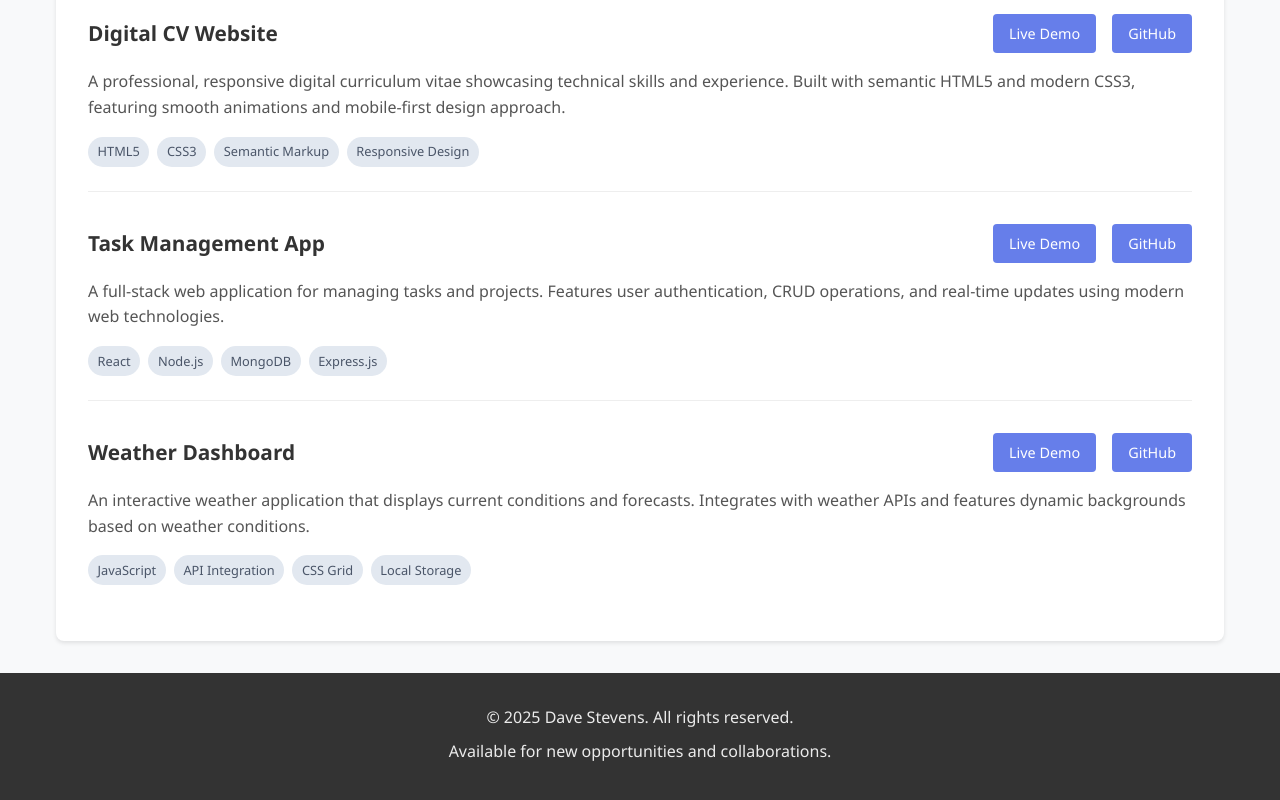
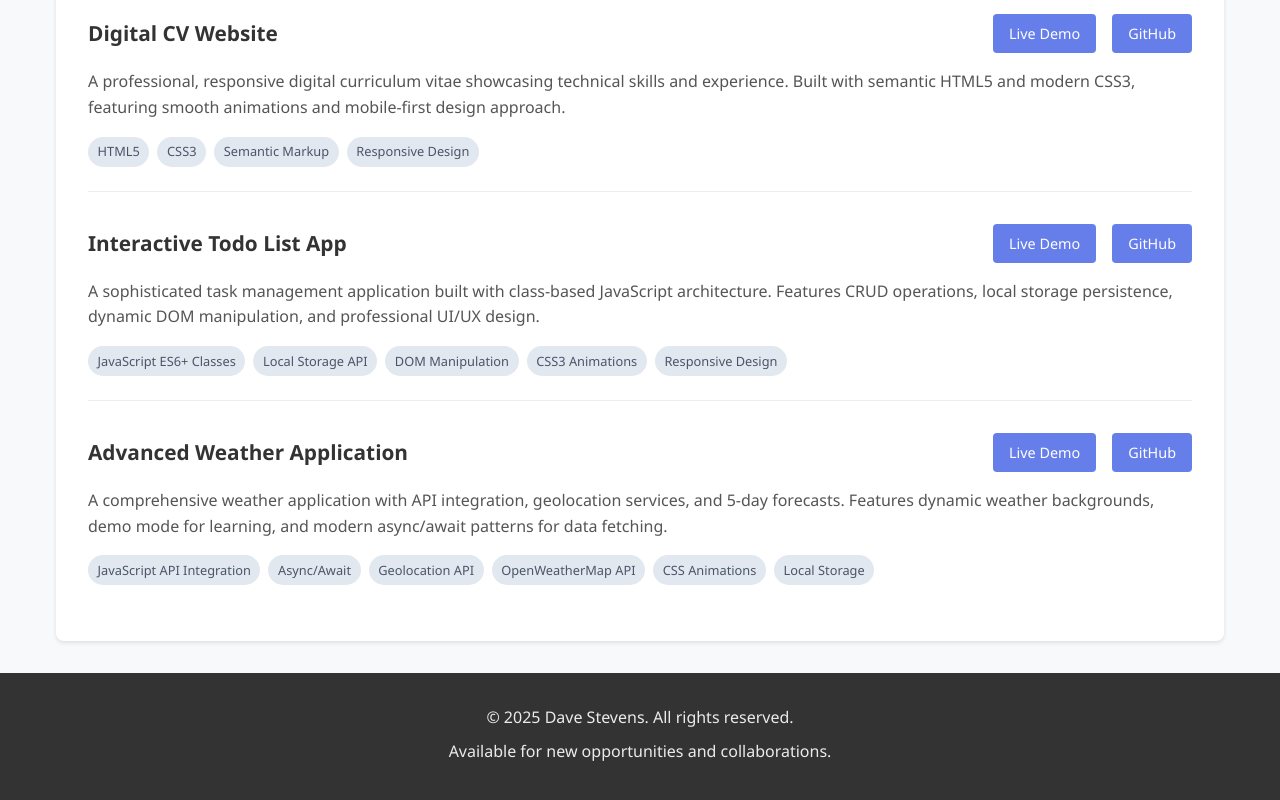
Before and after one commit to Raider2001/digital-cv, a plain HTML site: page index.html in a window 1280 px wide. Shown: the part 4449-5249 px from the top of the page. Drawn offline with Linux system fonts and the light colour scheme.

Commit message:
Update CV with Advanced Weather Application project
- Add comprehensive weather app showcase with API integration
- Update Todo List app with accurate GitHub links and live demo
- Highlight advanced JavaScript concepts: classes, async/await, APIs
- Demonstrate progressive skill development across projects

```diff
--- a/index.html
+++ b/index.html
@@ -267,7 +267,10 @@
                         <a href="https://github.com/Raider2001/todo-list-app" class="project-link">GitHub</a>
                     </div>
                 </header>
-                <p class="project-description">A modern, feature-rich todo application built with class-based JavaScript architecture. Includes local storage persistence, CRUD operations, filtering, real-time updates, and responsive design. Demonstrates advanced object-oriented programming concepts and modern web development practices.</p>
+                <p class="project-description">A modern, feature-rich todo application built with class-based JavaScript
+                    architecture. Includes local storage persistence, CRUD operations, filtering, real-time updates, and
+                    responsive design. Demonstrates advanced object-oriented programming concepts and modern web
+                    development practices.</p>
                 <div class="project-tech">
                     <span class="tech-tag">JavaScript ES6+ Classes</span>
                     <span class="tech-tag">Local Storage API</span>
@@ -319,37 +322,37 @@
 
             <article class="project-item">
                 <header class="project-header">
-                    <h3>Task Management App</h3>
+                    <h3>Interactive Todo List App</h3>
+                    <div class="project-links">
+                        <a href="https://raider2001.github.io/todo-list-app/" class="project-link">Live Demo</a>
+                        <a href="https://github.com/Raider2001/todo-list-app" class="project-link">GitHub</a>
+                    </div>
+                </header>
+                <p class="project-description">A sophisticated task management application built with class-based JavaScript architecture. Features CRUD operations, local storage persistence, dynamic DOM manipulation, and professional UI/UX design.</p>
+                <div class="project-tech">
+                    <span class="tech-tag">JavaScript ES6+ Classes</span>
+                    <span class="tech-tag">Local Storage API</span>
+                    <span class="tech-tag">DOM Manipulation</span>
+                    <span class="tech-tag">CSS3 Animations</span>
+                    <span class="tech-tag">Responsive Design</span>
+                </div>
+            </article>
+
+            <article class="project-item">
+                <header class="project-header">
+                    <h3>Advanced Weather Application</h3>
                     <div class="project-links">
                         <a href="#" class="project-link">Live Demo</a>
                         <a href="#" class="project-link">GitHub</a>
                     </div>
                 </header>
-                <p class="project-description">A full-stack web application for managing tasks and projects. Features
-                    user authentication, CRUD operations, and real-time updates using modern web technologies.</p>
+                <p class="project-description">A comprehensive weather application with API integration, geolocation services, and 5-day forecasts. Features dynamic weather backgrounds, demo mode for learning, and modern async/await patterns for data fetching.</p>
                 <div class="project-tech">
-                    <span class="tech-tag">React</span>
-                    <span class="tech-tag">Node.js</span>
-                    <span class="tech-tag">MongoDB</span>
-                    <span class="tech-tag">Express.js</span>
-                </div>
-            </article>
-
-            <article class="project-item">
-                <header class="project-header">
-                    <h3>Weather Dashboard</h3>
-                    <div class="project-links">
-                        <a href="#" class="project-link">Live Demo</a>
-                        <a href="#" class="project-link">GitHub</a>
-                    </div>
-                </header>
-                <p class="project-description">An interactive weather application that displays current conditions and
-                    forecasts. Integrates with weather APIs and features dynamic backgrounds based on weather
-                    conditions.</p>
-                <div class="project-tech">
-                    <span class="tech-tag">JavaScript</span>
-                    <span class="tech-tag">API Integration</span>
-                    <span class="tech-tag">CSS Grid</span>
+                    <span class="tech-tag">JavaScript API Integration</span>
+                    <span class="tech-tag">Async/Await</span>
+                    <span class="tech-tag">Geolocation API</span>
+                    <span class="tech-tag">OpenWeatherMap API</span>
+                    <span class="tech-tag">CSS Animations</span>
                     <span class="tech-tag">Local Storage</span>
                 </div>
             </article>
```
